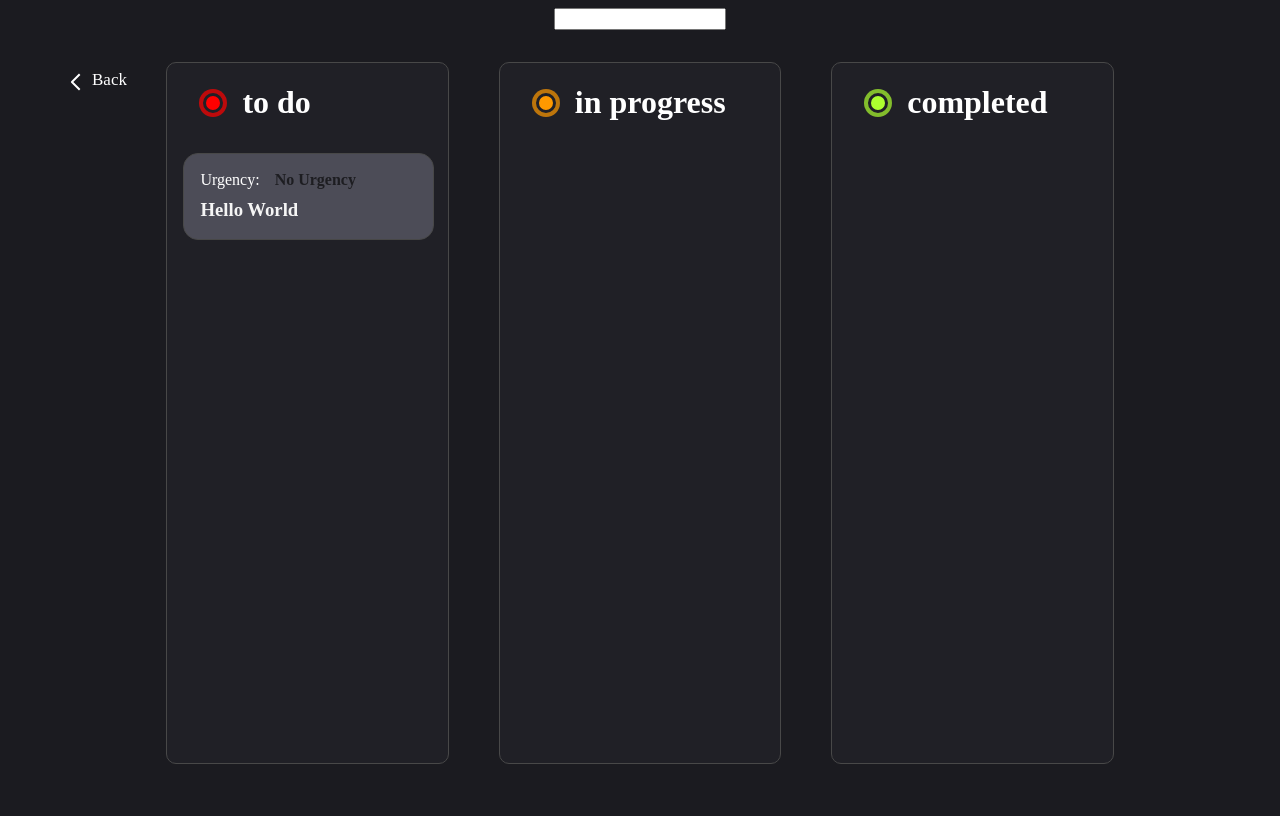
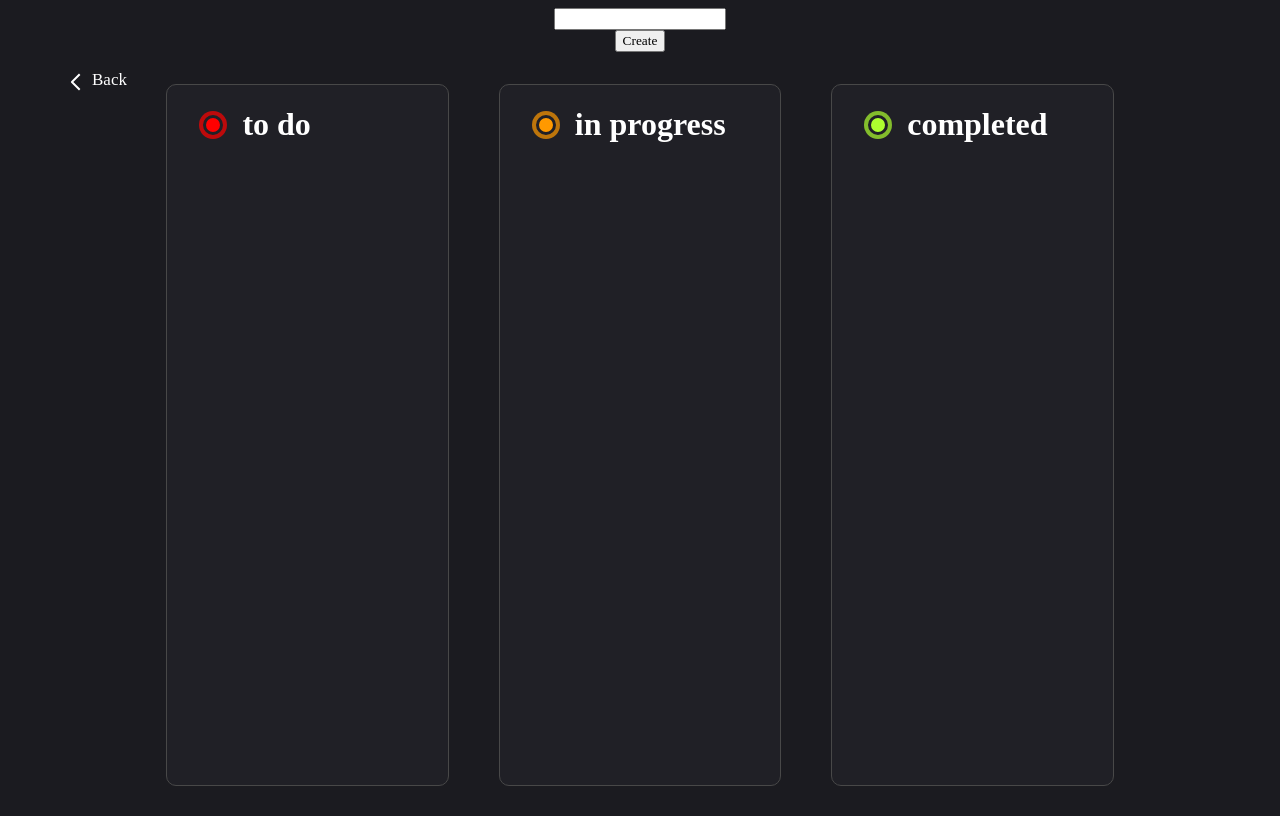
Before and after one commit to Sovichet-Rathanak/Project-Hub, a plain HTML site: page Views/todo.html in a window 1280 px wide. Drawn offline with Linux system fonts and the light colour scheme; a web font is replaced by a local one.

Commit message:
handle appending task and dragging task

```diff
--- a/Script/todoScript.js
+++ b/Script/todoScript.js
@@ -1,3 +1,19 @@
+function appendTask(){
+    //Handle Create
+    const input = document.querySelector(".user-input").value;
+    if(input === ""){
+        alert("Task Cannot Be Empty");
+        return;
+    }
+
+    var element = document.createElement('div');
+    element.innerHTML = `<div class="task" draggable="true"><div class="task-heading">Urgency:<div class="custom-dropdown"><div onclick="setActive('default')" class="option default">No Urgency</div><ul class="dropdown-options inactive"><li onclick="setActive('low')" class="option low">Low</li><li onclick="setActive('medium')" class="option medium">Medium</li><li onclick="setActive('high')" class="option high">High</li></ul></div></div><h3 class="message"></h3></div>`;
+
+    let taskMessage = element.querySelector('.message');
+    taskMessage.textContent = input;
+    console.log(document.querySelector('.task.message'))
+
+    document.querySelector(".todo.todo-block").appendChild(element);
     const dropDown = document.querySelector('.custom-dropdown');
 
     dropDown.addEventListener('click', function () {
@@ -13,6 +29,28 @@ dropDown.addEventListener('click', function () {
         }
     });
 
+    //Handle Dragging
+    const draggable = element.querySelectorAll('.task');
+    const containers = document.querySelectorAll('.todo-block');
+
+    draggable.forEach(draggable => {
+        draggable.addEventListener('dragstart', function(){
+            draggable.classList.add("dragging")
+        })
+
+        draggable.addEventListener('dragend', function(){
+            draggable.classList.remove("dragging")
+        })
+    });
+
+    containers.forEach(container => {
+        container.addEventListener('dragover', event =>{
+            event.preventDefault();
+            const draggable = document.querySelector('.dragging');
+            container.appendChild(draggable);
+        })
+    })
+}
 
 function setActive(input) {
     const defaultOpt = document.querySelector('.default');
--- a/Styles/todo.css
+++ b/Styles/todo.css
@@ -228,3 +228,7 @@ main{
 .high{
     color: purple;
 }
+
+.dragging{
+    opacity: .5;
+}
--- a/Views/todo.html
+++ b/Views/todo.html
@@ -13,7 +13,8 @@
             </button>
         </header>
         <main>
-            <input type="text">
+            <input class="user-input" type="text">
+            <button onclick="appendTask()">Create</button>
             <div class="block-container">
                 <div class="todo todo-block">
                     <div class="block-heading">
@@ -23,20 +24,7 @@
                         <h1>to do</h1>
                     </div>
 
-                    <div class="task" draggable="true">
-                        <div class="task-heading">
-                            Urgency:
-                            <div class="custom-dropdown">
-                                <div onclick="setActive('default')" class="option default">No Urgency</div>
-                                <ul class="dropdown-options inactive">
-                                    <li onclick="setActive('low')" class="option low">Low</li>
-                                    <li onclick="setActive('medium')" class="option medium">Medium</li>
-                                    <li onclick="setActive('high')" class="option high">High</li>
-                                </ul>
-                            </div>
-                        </div>
-                        <h3>Hello World</h3>
-                    </div>
+
 
                 </div>
                 <div class="in-progress todo-block">
```
Lines whose indentation alone changed are shown as unchanged.
